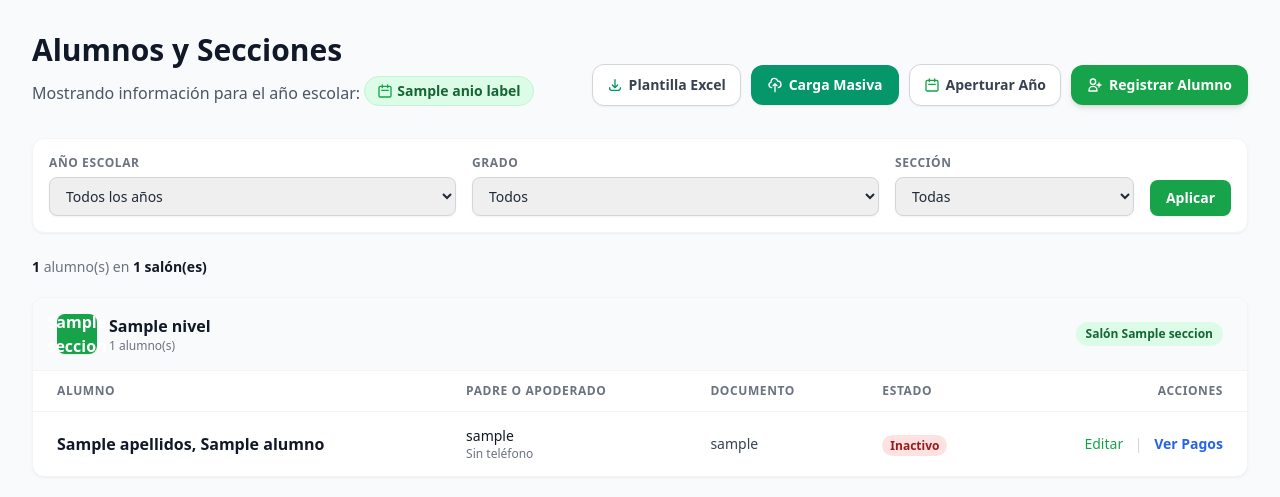
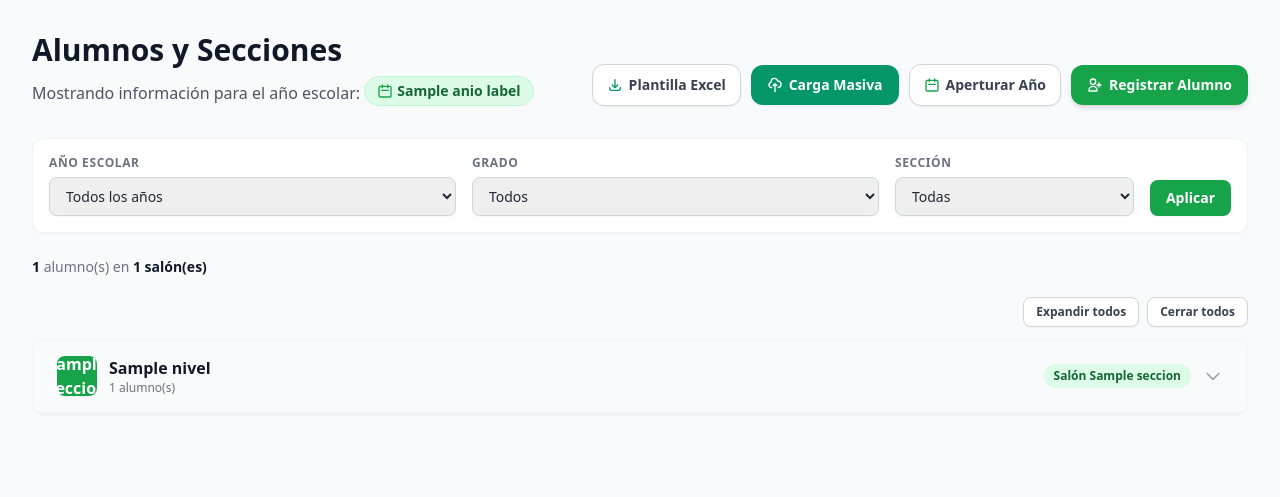
Before and after one commit to fra1l-pos/project-TI, a Django app: template templates/administrador/alumnos_lista.html in a window 1280 px wide. Shown: the top 497 px of the page. Run offline with Django 5.2, Linux system fonts and the light colour scheme; the template is opened without the code that fills it: most values are stand-ins (such as "Sample title", 1, 10 or a date in 2020); some libraries are stand-ins or nearby versions.

Commit message:
feat: listado de alumnos colapsable por salon (B4)

```diff
--- a/templates/administrador/alumnos_lista.html
+++ b/templates/administrador/alumnos_lista.html
@@ -106,12 +106,30 @@
     {% if hay_filtros %}&mdash; con filtros aplicados{% endif %}
 </p>
 
+{% if grupos %}
+<!-- ═══ Controles de despliegue por salón ═══ -->
+<div class="flex justify-end gap-2 mb-3">
+    <button type="button" onclick="toggleAllSalones(true)"
+        class="bg-white border border-gray-300 text-gray-700 hover:bg-gray-50 px-3 py-1.5 rounded-lg text-xs font-semibold shadow-sm transition-colors">
+        Expandir todos
+    </button>
+    <button type="button" onclick="toggleAllSalones(false)"
+        class="bg-white border border-gray-300 text-gray-700 hover:bg-gray-50 px-3 py-1.5 rounded-lg text-xs font-semibold shadow-sm transition-colors">
+        Cerrar todos
+    </button>
+</div>
+{% endif %}
+
 <!-- ═══ Salones (grado + sección) ═══ -->
 <div class="grid grid-cols-1 gap-4 mb-8">
     {% for data in grupos %}
     <div class="bg-white rounded-xl shadow-sm border border-gray-100 overflow-hidden">
-        <!-- Cabecera del salón -->
-        <div class="px-6 py-4 bg-gray-50 border-b border-gray-100 flex items-center justify-between flex-wrap gap-3">
+        <!-- Cabecera del salón (clic para plegar/desplegar) -->
+        <div class="px-6 py-4 bg-gray-50 border-b border-gray-100 flex items-center justify-between flex-wrap gap-3 cursor-pointer select-none hover:bg-gray-100 transition-colors"
+             role="button" tabindex="0"
+             data-target="salon-{{ forloop.counter }}"
+             onclick="toggleSalon('salon-{{ forloop.counter }}')"
+             onkeydown="if(event.key==='Enter'||event.key===' '){event.preventDefault();toggleSalon('salon-{{ forloop.counter }}');}">
             <div class="flex items-center space-x-3">
                 <div class="w-10 h-10 rounded-lg bg-colegio-600 text-white flex items-center justify-center font-bold shadow-sm flex-shrink-0">
                     {{ data.seccion|default:"S" }}
@@ -123,13 +141,19 @@
                     </p>
                 </div>
             </div>
-            <span class="px-2.5 py-1 text-xs font-bold rounded-full bg-colegio-100 text-colegio-800">
-                Salón {{ data.seccion|default:"Sin sección" }}
-            </span>
+            <div class="flex items-center gap-3">
+                <span class="px-2.5 py-1 text-xs font-bold rounded-full bg-colegio-100 text-colegio-800">
+                    Salón {{ data.seccion|default:"Sin sección" }}
+                </span>
+                <svg class="chevron w-5 h-5 text-gray-400 transition-transform duration-200 {% if hay_filtros %}rotate-180{% endif %}"
+                     fill="none" stroke="currentColor" viewBox="0 0 24 24">
+                    <path stroke-linecap="round" stroke-linejoin="round" stroke-width="2" d="M19 9l-7 7-7-7"></path>
+                </svg>
+            </div>
         </div>
 
-        <!-- Tabla de alumnos del salón -->
-        <div class="overflow-x-auto">
+        <!-- Tabla de alumnos del salón (oculta salvo que haya filtros) -->
+        <div id="salon-{{ forloop.counter }}" class="overflow-x-auto{% if not hay_filtros %} hidden{% endif %}">
             <table class="min-w-full">
                 <thead>
                     <tr class="text-left text-xs font-semibold text-gray-500 uppercase tracking-wider border-b border-gray-100">
@@ -192,3 +216,28 @@
 </div>
 {% endif %}
 {% endblock %}
+
+{% block extra_js %}
+<script>
+function toggleSalon(id) {
+    var el = document.getElementById(id);
+    if (!el) return;
+    var cerrado = el.classList.toggle('hidden');
+    var cab = document.querySelector('[data-target="' + id + '"]');
+    if (cab) {
+        var ch = cab.querySelector('.chevron');
+        if (ch) ch.classList.toggle('rotate-180', !cerrado);
+    }
+}
+function toggleAllSalones(abrir) {
+    document.querySelectorAll('[data-target^="salon-"]').forEach(function (cab) {
+        var id = cab.getAttribute('data-target');
+        var el = document.getElementById(id);
+        if (!el) return;
+        el.classList.toggle('hidden', !abrir);
+        var ch = cab.querySelector('.chevron');
+        if (ch) ch.classList.toggle('rotate-180', abrir);
+    });
+}
+</script>
+{% endblock %}
```
